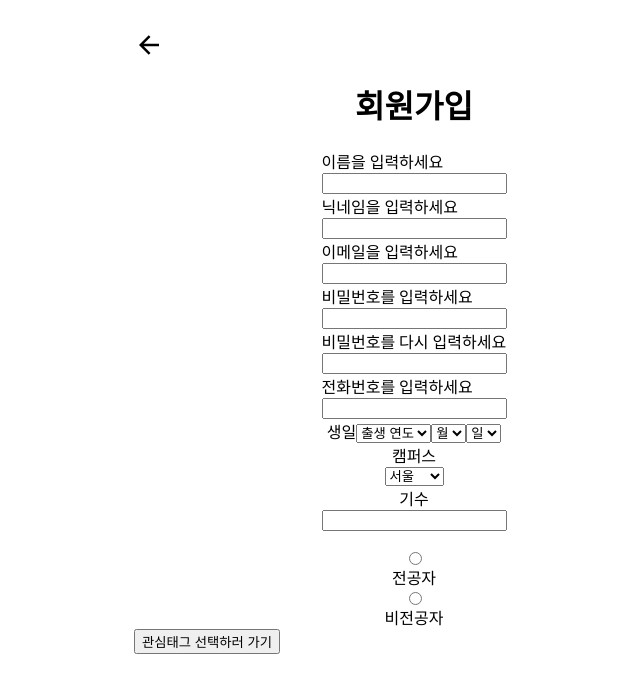
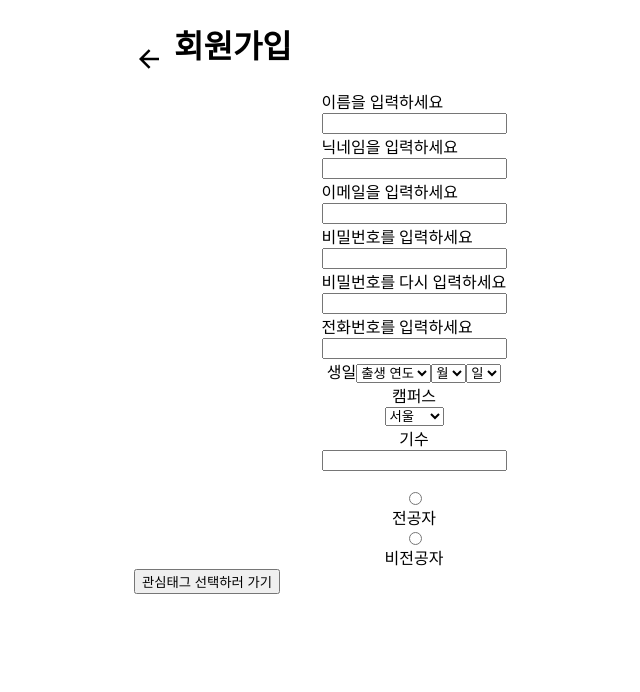
Before and after one commit to ssafy-b210/SSAFYING, a React (Create React App) app in the folder ssafying-fe/: page /signup in a window 1280 px wide. Shown: the top 692 px of the page, without its empty margins (226-866 px from the left). Built offline with nearby package versions, Linux system fonts and the light colour scheme.

Commit message:
init: packagejson위치 변경

```diff
--- a/ssafying-fe/src/components/User/SignupForm.tsx
+++ b/ssafying-fe/src/components/User/SignupForm.tsx
@@ -6,9 +6,9 @@ function SignUpForm() {
     <div>
       <Header>
         <img src={backarrow} />
+        <h1>회원가입</h1>
       </Header>
       <Form>
-        <h1>회원가입</h1>
         <div>
           <div>이름을 입력하세요</div>
           <input type="text" />
```
